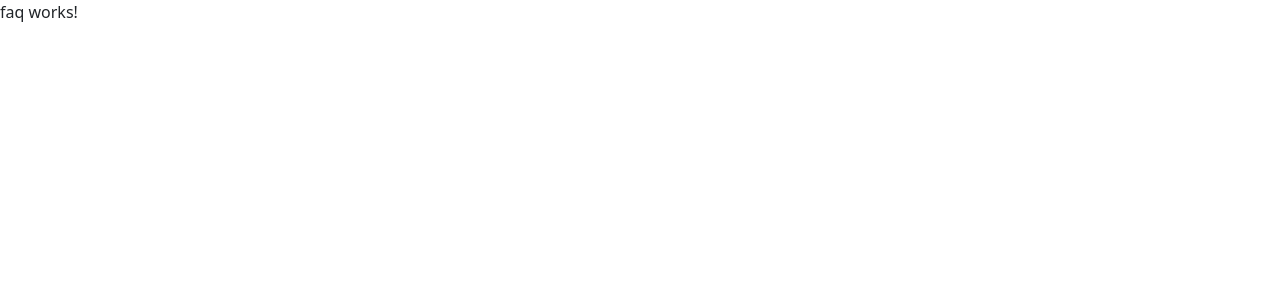
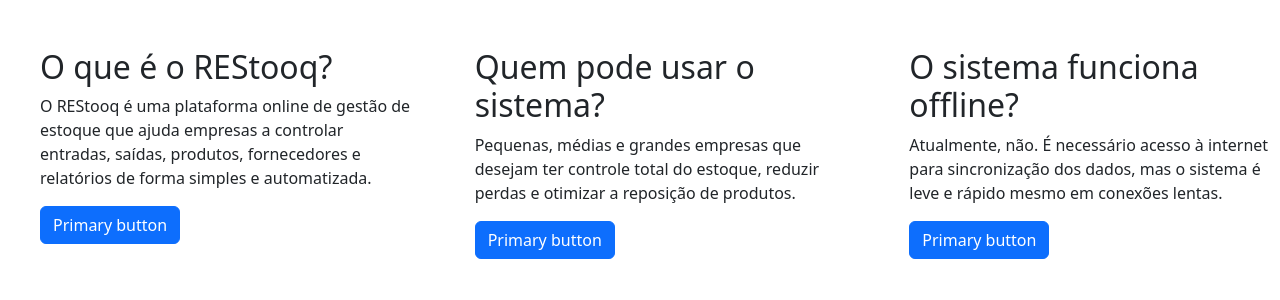
Before and after one commit to kodinne/Restooq, an Angular app: page /faq in a window 1280 px wide. Shown: the top 300 px of the page. Built offline with nearby package versions, Linux system fonts and the light colour scheme.

Commit message:
Update faq.component.html

```diff
--- a/src/app/faq/faq.component.html
+++ b/src/app/faq/faq.component.html
@@ -1 +1,41 @@
-<p>faq works!</p>
+<div class="row g-4 py-5 row-cols-1 row-cols-lg-3">
+    <div class="col d-flex align-items-start">
+        <div
+            class="icon-square text-body-emphasis bg-body-secondary d-inline-flex align-items-center justify-content-center fs-4 flex-shrink-0 me-3">
+            <svg class="bi" width="1em" height="1em" aria-hidden="true">
+                <use xlink:href="#toggles2"></use>
+            </svg> </div>
+        <div>
+            <h3 class="fs-2 text-body-emphasis">O que é o REStooq?</h3>
+            <p>O REStooq é uma plataforma online de gestão de estoque que ajuda empresas a controlar entradas, saídas, produtos, fornecedores e relatórios de forma simples e automatizada.</p> <a href="#" class="btn btn-primary">
+                Primary button
+            </a>
+        </div>
+    </div>
+    <div class="col d-flex align-items-start">
+        <div
+            class="icon-square text-body-emphasis bg-body-secondary d-inline-flex align-items-center justify-content-center fs-4 flex-shrink-0 me-3">
+            <svg class="bi" width="1em" height="1em" aria-hidden="true">
+                <use xlink:href="#cpu-fill"></use>
+            </svg> </div>
+        <div>
+            <h3 class="fs-2 text-body-emphasis">Quem pode usar o sistema?</h3>
+            <p>Pequenas, médias e grandes empresas que desejam ter controle total do estoque, reduzir perdas e otimizar a reposição de produtos.</p> <a href="#" class="btn btn-primary">
+                Primary button
+            </a>
+        </div>
+    </div>
+    <div class="col d-flex align-items-start">
+        <div
+            class="icon-square text-body-emphasis bg-body-secondary d-inline-flex align-items-center justify-content-center fs-4 flex-shrink-0 me-3">
+            <svg class="bi" width="1em" height="1em" aria-hidden="true">
+                <use xlink:href="#tools"></use>
+            </svg> </div>
+        <div>
+            <h3 class="fs-2 text-body-emphasis">O sistema funciona offline?</h3>
+            <p>Atualmente, não. É necessário acesso à internet para sincronização dos dados, mas o sistema é leve e rápido mesmo em conexões lentas.</p> <a href="#" class="btn btn-primary">
+                Primary button
+            </a>
+        </div>
+    </div>
+</div>
```
